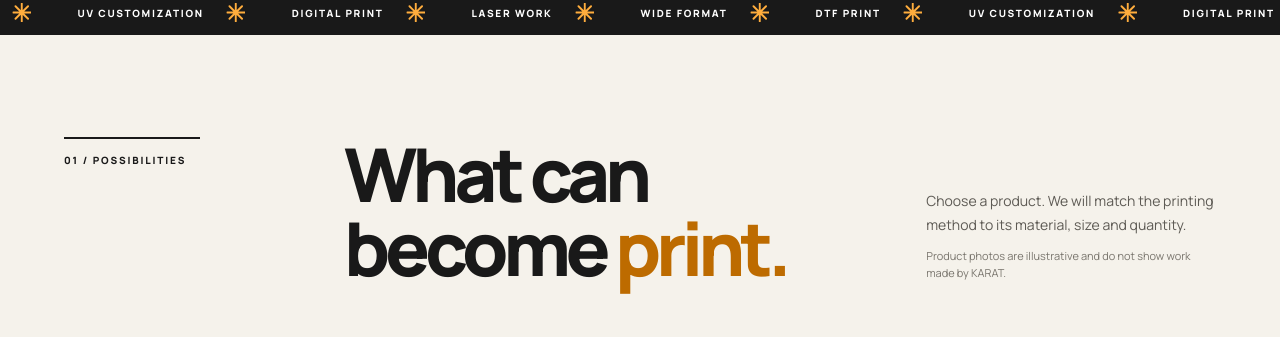
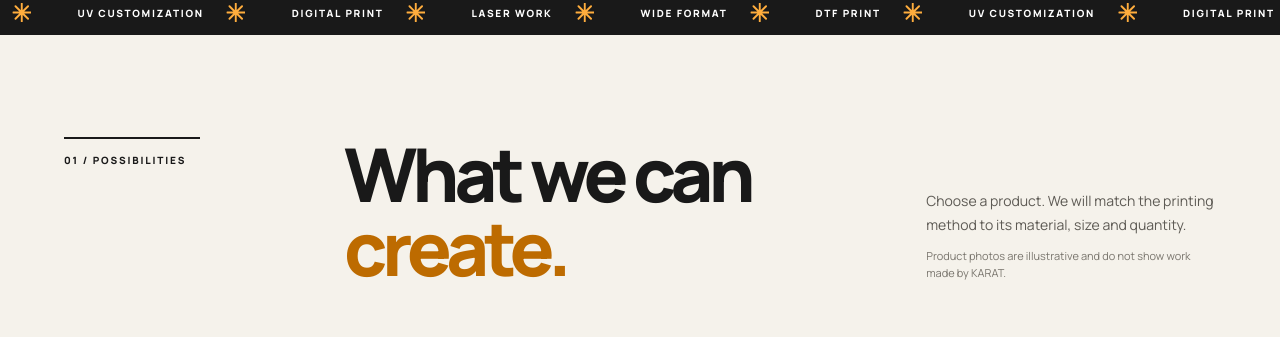
Before and after one commit to dushansto/karaprint-shop, a plain HTML site: page en/index.html in a window 1280 px wide. Shown: the part 797-1134 px from the top of the page. Drawn offline with Linux system fonts and the light colour scheme.

Commit message:
Refine English product heading

```diff
--- a/en/index.html
+++ b/en/index.html
@@ -48,7 +48,7 @@
 </section>
 <div aria-hidden="true" class="ticker"><div class="ticker-track"><div class="ticker-group"><span class="ticker-item">DTF PRINT<span aria-hidden="true" class="asterisk"></span></span><span class="ticker-item">UV CUSTOMIZATION<span aria-hidden="true" class="asterisk"></span></span><span class="ticker-item">DIGITAL PRINT<span aria-hidden="true" class="asterisk"></span></span><span class="ticker-item">LASER WORK<span aria-hidden="true" class="asterisk"></span></span><span class="ticker-item">WIDE FORMAT<span aria-hidden="true" class="asterisk"></span></span></div></div></div>
 <section aria-labelledby="poss-title" class="intro section-shell" id="moznosti">
-<div class="section-heading"><p class="section-kicker"><span>01 / POSSIBILITIES</span></p><h2 id="poss-title">What can<br/>become <i>print.</i></h2><p>Choose a product. We will match the printing method to its material, size and quantity.<span class="photo-note">Product photos are illustrative and do not show work made by KARAT.</span></p></div>
+<div class="section-heading"><p class="section-kicker"><span>01 / POSSIBILITIES</span></p><h2 id="poss-title">What we can<br/><i>create.</i></h2><p>Choose a product. We will match the printing method to its material, size and quantity.<span class="photo-note">Product photos are illustrative and do not show work made by KARAT.</span></p></div>
 <div class="service-grid">
 <article class="service-card service-card-feature"><div class="service-top"><span>01</span><span aria-hidden="true" class="service-icon arrow-mark"></span></div><div class="service-visual product-photo"><img alt="Printed black hoodie as an example of personalized textiles" loading="lazy" src="../assets/product-textile.jpg" style="object-position:50% 23%"/><span class="product-photo-label">PRODUCT EXAMPLE</span></div><div class="service-body"><p class="service-tag">DTF / TEXTILES</p><h3>Clothing that speaks for you.</h3><ul class="product-list"><li>T-shirts and hoodies</li><li>Workwear and sportswear</li><li>Tote bags and caps</li><li>Promotional textiles</li></ul><a href="#machine-g6070">See the technology <span aria-hidden="true" class="arrow-mark"></span></a></div></article>
 <article class="service-card"><div class="service-top"><span>02</span><span aria-hidden="true" class="service-icon arrow-mark"></span></div><div class="service-visual product-photo"><img alt="Floral phone case as an example of UV customization" loading="lazy" src="../assets/product-uv.jpg" style="object-position:50% 63%"/><span class="product-photo-label">PRODUCT EXAMPLE</span></div><div class="service-body"><p class="service-tag">UV / OBJECTS</p><h3>Small objects. Big impact.</h3><ul class="product-list"><li>Keyrings and pens</li><li>Phone cases</li><li>Coasters and plaques</li><li>Acrylic signs and promotional items</li></ul><a href="#machine-v1070">See the technology <span aria-hidden="true" class="arrow-mark"></span></a></div></article>
```
